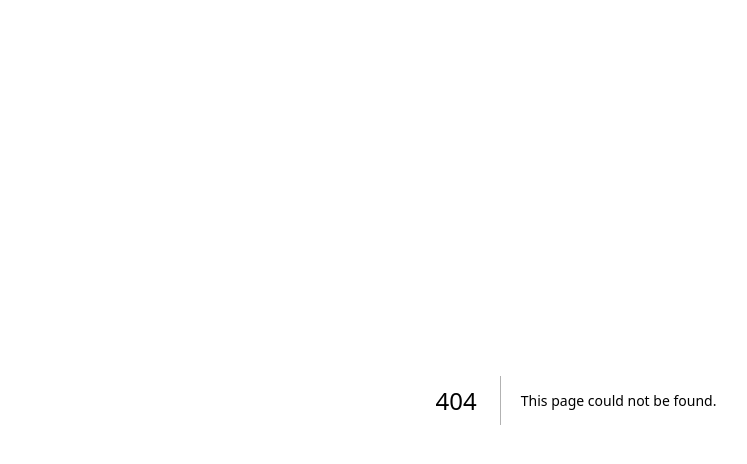
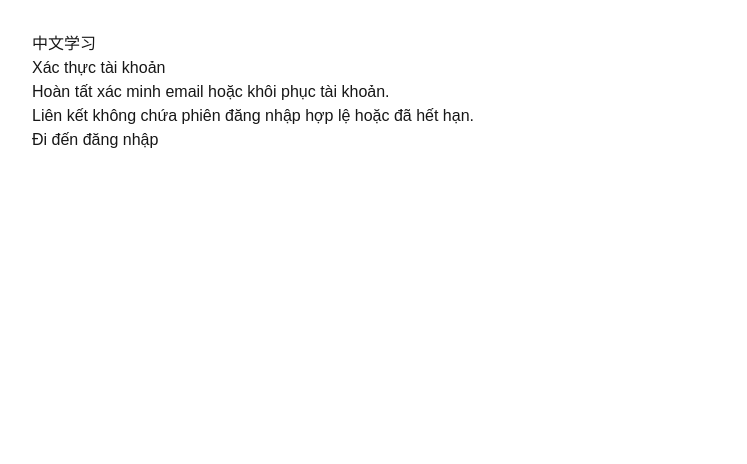
Before and after one commit to nguyenthanhvu1411/chinese-learning-system, a Next.js app in the folder frontend/public-web/: page /auth/callback in a window 1280 px wide. Before the commit this address had no page. Shown: the top 464 px of the page, without its empty margins (64-811 px from the left). Built offline with nearby package versions, Linux system fonts and the light colour scheme.

Commit message:
feat(public-web): add auth callback page

```diff
--- /dev/null
+++ b/frontend/public-web/app/auth/callback/page.tsx
@@ -0,0 +1,35 @@
+"use client";
+
+import Link from "next/link";
+import { useEffect, useState } from "react";
+import { AuthCard, Message } from "../../../components/auth-card";
+import { readSessionFromUrl } from "../../../lib/supabase-auth";
+
+export default function AuthCallbackPage() {
+  const [message, setMessage] = useState("Đang xử lý liên kết xác thực...");
+  const [error, setError] = useState<string | null>(null);
+
+  useEffect(() => {
+    const session = readSessionFromUrl();
+    const next = new URLSearchParams(window.location.search).get("next");
+
+    if (!session) {
+      setError("Liên kết không chứa phiên đăng nhập hợp lệ hoặc đã hết hạn.");
+      return;
+    }
+
+    if (next?.startsWith("/")) {
+      window.location.replace(next);
+      return;
+    }
+
+    setMessage("Xác minh thành công. Phiên đăng nhập đã được lưu.");
+    window.history.replaceState({}, document.title, window.location.pathname);
+  }, []);
+
+  return (
+    <AuthCard title="Xác thực tài khoản" description="Hoàn tất xác minh email hoặc khôi phục tài khoản." footer={<Link href="/auth/login">Đi đến đăng nhập</Link>}>
+      {error ? <Message type="error">{error}</Message> : <Message type="success">{message}</Message>}
+    </AuthCard>
+  );
+}
```
